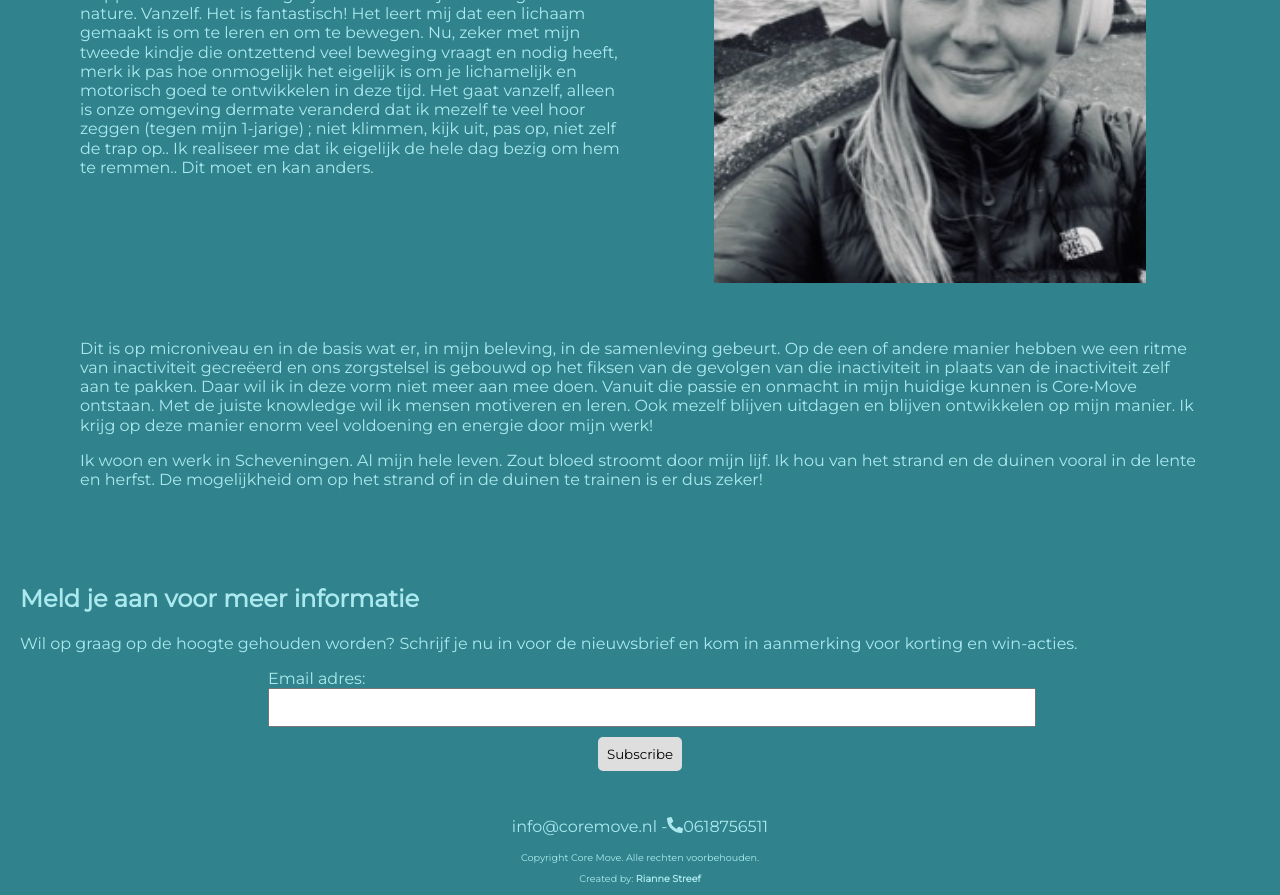
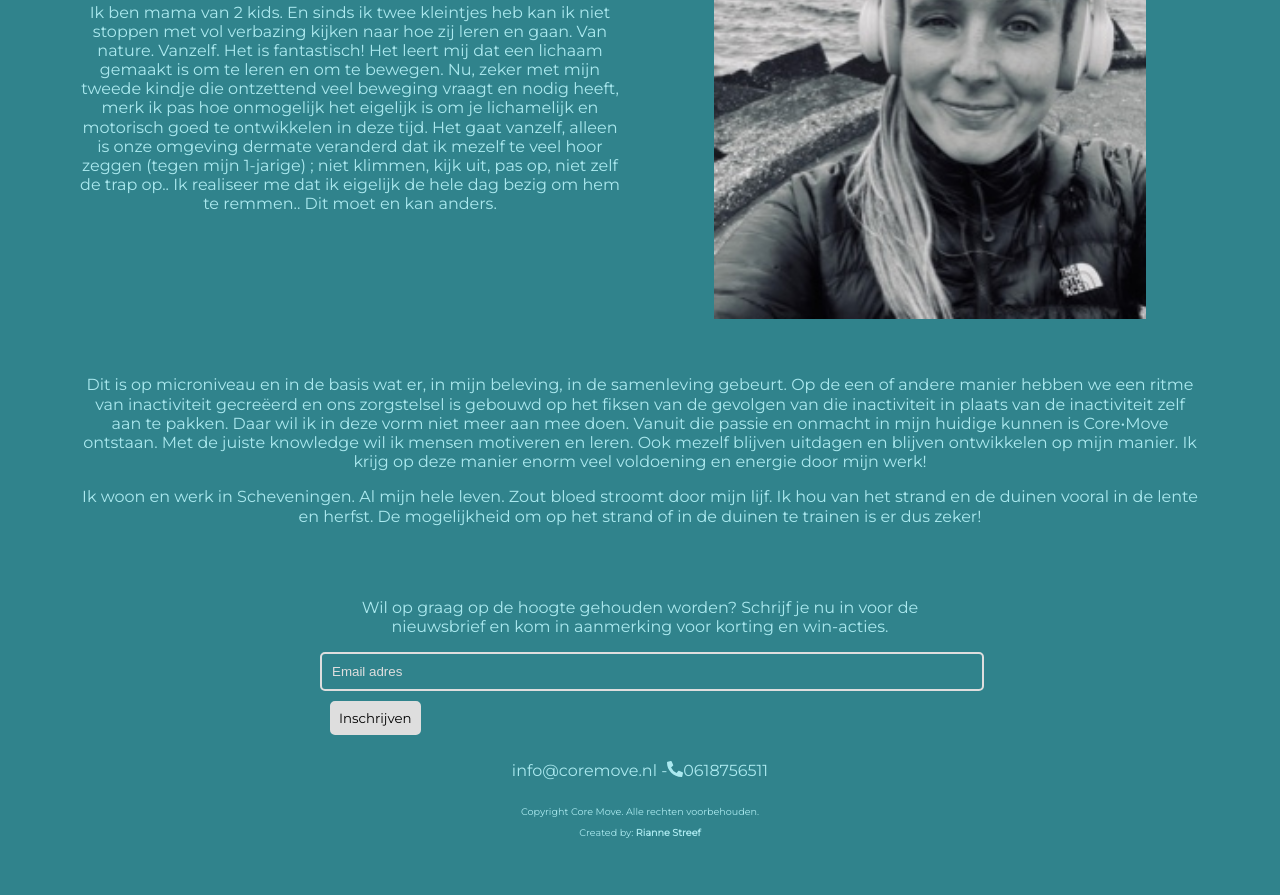
Before and after one commit to RianneStreef/core-move, a Gatsby site: page /about in a window 1280 px wide. Shown: the part 699-1594 px from the top of the page. After the commit the page ends 1547 px from the top, so only its background shows below. Built offline with nearby package versions, Linux system fonts and the light colour scheme; Gatsby itself is replaced by a stand-in of ours.

Commit message:
css + netlify form adres

```diff
--- a/src/components/MailChimp.jsx
+++ b/src/components/MailChimp.jsx
@@ -1,26 +1,71 @@
-import React from "react";
+import addToMailchimp from "gatsby-plugin-mailchimp";
+import React, { useState } from "react";
 
 import "../styles/MailChimp.css";
 
-// import addToMailchimp from "gatsby-plugin-mailchimp";
+function MailChimp() {
+  const [email, setEmail] = useState("");
+  const [submitted, setSubmitted] = useState(false);
 
-const MailChimp = () => {
+  function errorHandling(data) {
+    // your error handling
+  }
+
+  const handleSubmit = () => {
+    console.log("sending to MailChimp");
+    addToMailchimp(email).then((data) => {
+      if (data.result === "error") {
+        errorHandling(data);
+      } else {
+        setSubmitted(true);
+      }
+    });
+  };
+
   return (
-    <div className="mail-chimp content padding">
-      <h2>Meld je aan voor meer informatie</h2>
-      <p>
-        Wil op graag op de hoogte gehouden worden? Schrijf je nu in voor de
-        nieuwsbrief en kom in aanmerking voor korting en win-acties.
-      </p>
-      <div className="subscribe-component">
-        <label className="subscribe">
-          Email adres:
-          <input className="subscribe-input" />
-        </label>
-        <button className="button">Subscribe</button>
-      </div>
+    <div className="subscribe-component">
+      {submitted ? (
+        <form className="subscribe">
+          <div>
+            <h2>Je inschrijving is geregistreerd!</h2>
+            <p>Dank je wel voor je intresse.</p>
+          </div>
+        </form>
+      ) : (
+        <form>
+          <div>
+            <p className="subscribe-text">
+              Wil op graag op de hoogte gehouden worden? Schrijf je nu in voor
+              de nieuwsbrief en kom in aanmerking voor korting en win-acties.
+            </p>
+          </div>
+          <div>
+            <input
+              className="subscribe-input"
+              type="email"
+              name="email"
+              id="mail"
+              label="email-input"
+              placeholder="Email adres"
+              onChange={(e) => setEmail(e.target.value)}
+            />
+          </div>
+          <div>
+            <div className="button-container">
+              <button
+                type="button"
+                aria-label="Subscribe"
+                onClick={() => handleSubmit()}
+                className="button"
+              >
+                Inschrijven
+              </button>
+            </div>
+          </div>
+        </form>
+      )}
     </div>
   );
-};
+}
 
 export default MailChimp;
--- a/src/pages/about.js
+++ b/src/pages/about.js
@@ -1,6 +1,7 @@
 import React from "react";
 
 import Layout from "../components/Layout.jsx";
+import { Helmet } from "react-helmet";
 
 import maxime from "../images/maxime.jpeg";
 
@@ -9,6 +10,14 @@ import "../styles/about.css";
 const AboutPage = () => {
   return (
     <div>
+      <Helmet>
+        <meta charSet="utf-8" />
+        <title>Core Move - About </title>
+        <meta
+          name="description"
+          content="Learn how to adjust • implement in your daily routine • feel the difference"
+        />
+      </Helmet>
       <Layout>
         <div className="content">
           <h2>About me</h2>
--- a/src/styles/Footer.css
+++ b/src/styles/Footer.css
@@ -1,3 +1,8 @@
+.footer {
+  display: flex;
+  flex-direction: column;
+  align-items: center;
+}
 .contact-footer {
   display: flex;
   flex-direction: row;
--- a/src/styles/Form.css
+++ b/src/styles/Form.css
@@ -5,7 +5,7 @@
 }
 
 .form-item {
-  width: 80%;
+  width: 100%;
 }
 
 .button-container {
@@ -17,10 +17,5 @@
 .form-options {
   display: flex;
   flex-direction: column;
-   align-items: center;
+   align-items: flex-start;
 }
-
-input, textarea {
-  border: solid 1px var(--color-light);
-  border-radius: 5px;
-}
--- a/src/styles/MailChimp.css
+++ b/src/styles/MailChimp.css
@@ -2,10 +2,13 @@
   display: flex;
   flex-direction: column;
   align-items: center;
+  justify-content: center;
+  width: 50%;
 }
 
-.subscribe {
-  width: 60%;
+.subscribe-text {
+  text-align: center;
+
 }
 
 .subscribe-input {
--- a/src/styles/index.css
+++ b/src/styles/index.css
@@ -1,6 +1,10 @@
 .intro {
   display: flex;
   flex-direction: row;
+}
+
+.intro-paragraph {
+  margin: 80px;
 }
 
 .intro-text {
--- a/src/styles/style.css
+++ b/src/styles/style.css
@@ -14,8 +14,26 @@ body {
   margin: 0;
   padding: 0;
   box-sizing: border-box;
+  line-height: 1.8;
 }
 
+h1, h2, h3, h4, p {
+  text-align: center;
+}
+
+h2 {
+  font-size: 2.3em;
+}
+
+h3 {
+  margin-bottom: 40px;
+  font-size: 2em;
+}
+
+h4 {
+  font-size: 1.2em;
+  color: var(--color-highlight)
+}
 
 .button {
   color: #000;
@@ -56,3 +74,18 @@ body {
 .padding {
   padding: 20px;
 }
+
+a.button {
+  max-width: 100px;
+}
+
+input, textarea {
+  border: solid 2px var(--color-highlight);
+  border-radius: 5px;
+  background-color: var(--color-dark);
+}
+
+::placeholder {
+  color:var(--color-highlight);
+  opacity: 1;
+}
```
Also changed, not shown: src/components/Form.jsx (+4 -4 lines), src/pages/base.js (+9 -0 lines), src/pages/contact.js (+9 -0 lines), src/pages/index.js (+27 -9 lines), src/pages/mama.js (+9 -0 lines), src/pages/tarieven.js (+9 -0 lines), src/pages/work.js (+9 -0 lines), 1 other file.
